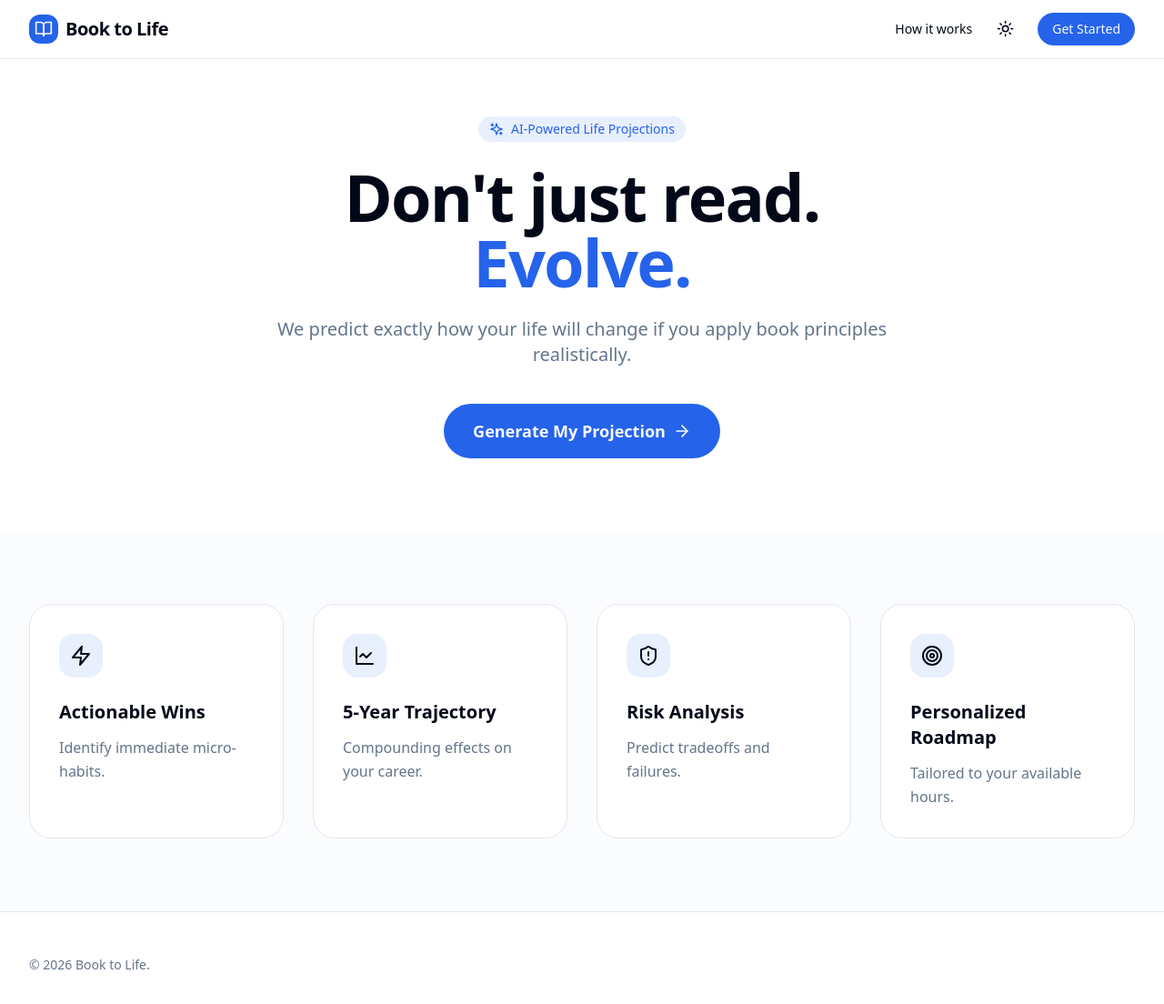
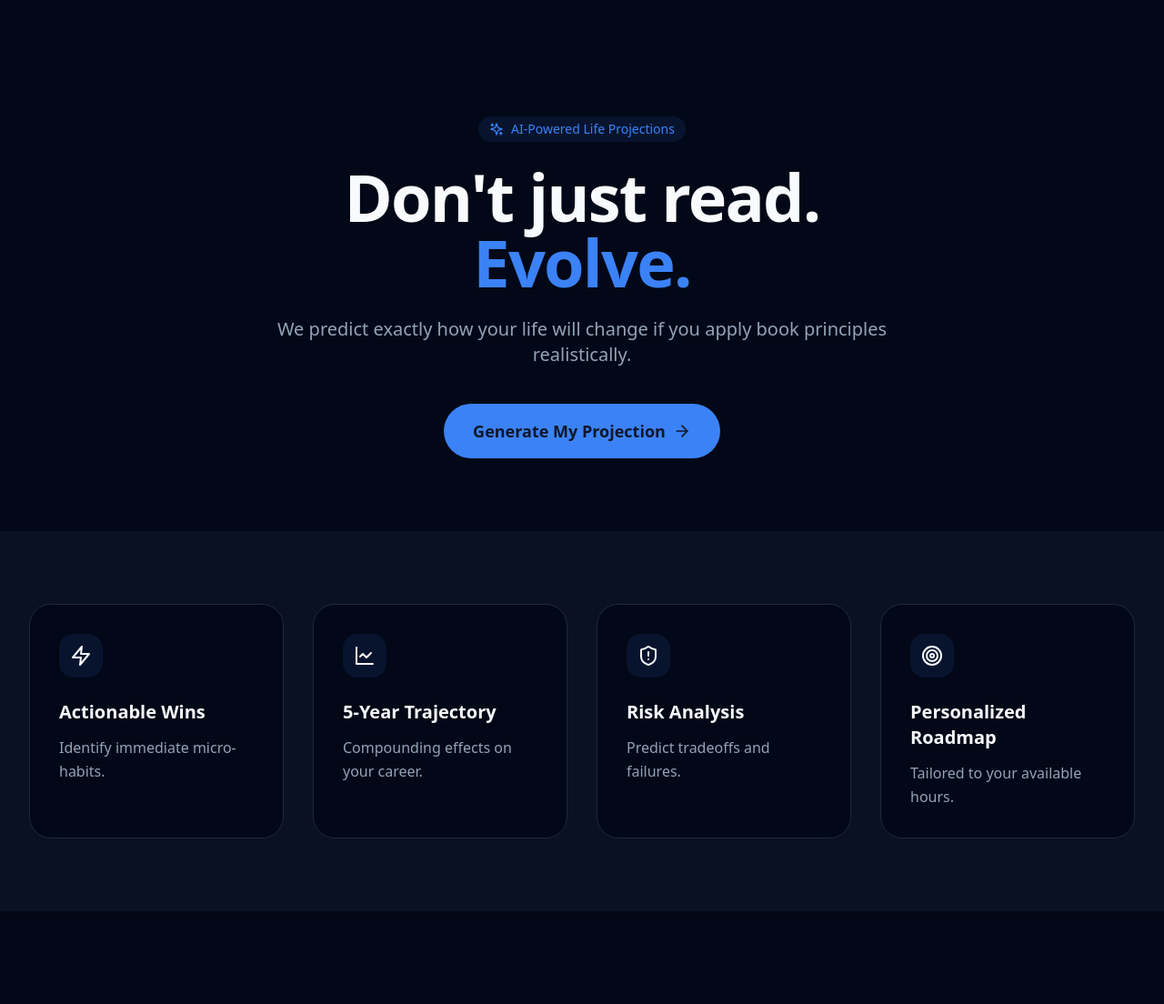
Before and after one commit to Pawanraje-kadam/Book-To-Life, a React (Vite) app: page / in a window 1280 px wide. Shown: the top 1104 px of the page at 91% size. After the commit the page ends 1002 px from the top, so only its background shows below. Built offline with nearby package versions, Linux system fonts and the light colour scheme.

Commit message:
Change ThemeProvider defaultTheme to 'dark'

```diff
--- a/src/App.tsx
+++ b/src/App.tsx
@@ -1,23 +1,17 @@
 import { BrowserRouter, Routes, Route } from "react-router-dom";
 import { ThemeProvider } from "@/components/theme-provider";
-import { Navbar } from "@/components/layout/Navbar";
-import { Footer } from "@/components/layout/Footer";
 import { Home } from "@/pages/Home";
 import { Create } from "@/pages/Create";
 
 export default function App() {
   return (
-    <ThemeProvider defaultTheme="system" storageKey="book-to-life-theme">
+    <ThemeProvider defaultTheme="dark" storageKey="book-to-life-theme">
       <BrowserRouter>
         <div className="relative min-h-screen flex flex-col">
-          <Navbar />
-          <main className="flex-grow">
-            <Routes>
-              <Route path="/" element={<Home />} />
-              <Route path="/create" element={<Create />} />
-            </Routes>
-          </main>
-          <Footer />
+          <Routes>
+            <Route path="/" element={<Home />} />
+            <Route path="/create" element={<Create />} />
+          </Routes>
         </div>
       </BrowserRouter>
     </ThemeProvider>
```
